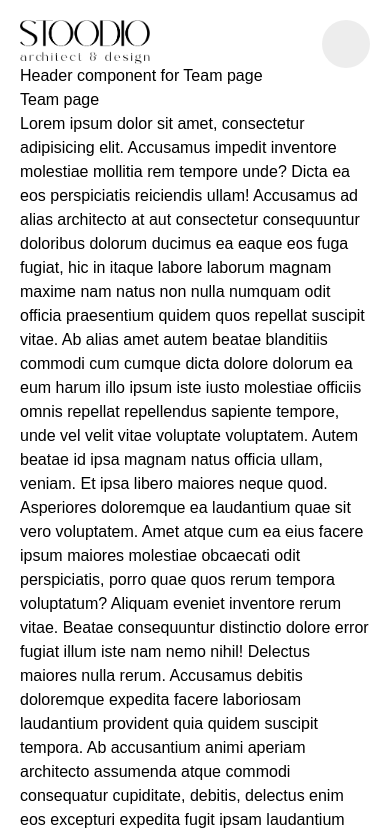
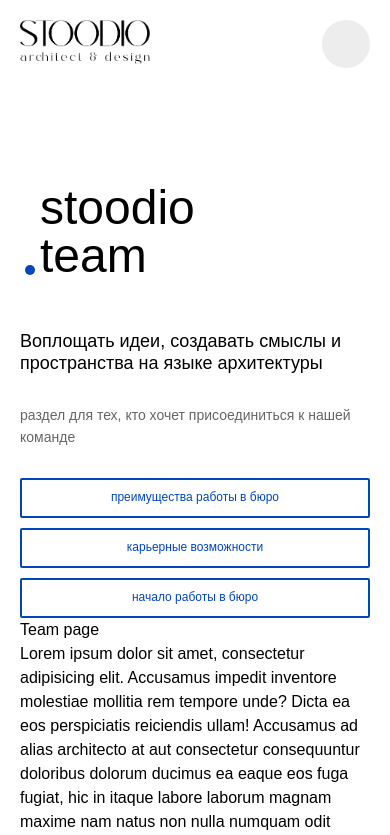
Before and after one commit to azizbek721/stoodio, a React (Create React App) app: page /team in a window 390 px wide. Shown: the top 835 px of the page. Built offline with nearby package versions, Linux system fonts and the light colour scheme; some icons are missing.

Commit message:
The Header component is added with full adaptive for Team page.

```diff
--- a/src/components/team/header/Header.js
+++ b/src/components/team/header/Header.js
@@ -1,9 +1,26 @@
 import React from 'react';
+import "./Header.scss"
 
 const Header = () => {
     return (
         <div className="container mx-auto">
-            Header component for Team page
+            <div className="team-header flex justify-end items-end">
+                <div className="team-head">
+                    <h1 className="team-head-title flex flex-col items-start">stoodio<span></span>team</h1>
+                    <div className="team-head-texts flex justify-between items-center">
+                        <h4>Воплощать идеи, создавать смыслы и пространства на языке архитектуры</h4>
+                        <p>раздел для тех, кто хочет присоединиться к нашей команде</p>
+                    </div>
+                    <div className="team-head-buttons flex justify-between items-center">
+                        {/* eslint-disable-next-line jsx-a11y/anchor-is-valid */}
+                        <a href="">преимущества работы в бюро</a>
+                        {/* eslint-disable-next-line jsx-a11y/anchor-is-valid */}
+                        <a href="">карьерные возможности</a>
+                        {/* eslint-disable-next-line jsx-a11y/anchor-is-valid */}
+                        <a href="">начало работы в бюро</a>
+                    </div>
+                </div>
+            </div>
         </div>
     );
 };
--- /dev/null
+++ b/src/components/team/header/Header.scss
@@ -0,0 +1,209 @@
+.team-header {
+  padding-top: 100px;
+  padding-right: 5%;
+  .team-head {
+    width: 600px;
+    .team-head-title {
+      font-size: 90px;
+      line-height: 77px;
+      font-weight: 500;
+      position: relative;
+      span {
+        width: 16px;
+        height: 16px;
+        border-radius: 50%;
+        background-color: #0047bb;
+        position: absolute;
+        left: -20px;
+        bottom: 5px;
+      }
+    }
+    .team-head-texts {
+      margin: 55px 0 45px 0;
+      h4 {
+        width: 335px;
+        color: #000000;
+        font-size: 24px;
+        line-height: 29px;
+        font-weight: 400;
+      }
+      p {
+        width: 200px;
+        color: #000000;
+        font-size: 17px;
+        line-height: 24px;
+        font-weight: 400;
+        opacity: 0.6;
+      }
+    }
+    .team-head-buttons {
+      grid-column-gap: 10px;
+      a {
+        width: 100%;
+        height: 40px;
+        padding: 10px 0;
+        color: #0047bb;
+        font-size: 12px;
+        line-height: 1.2;
+        font-weight: 400;
+        border: 2px solid #0047bb;
+        border-radius: 2px;
+        text-align: center;
+      }
+    }
+  }
+}
+
+@media only screen and (max-width: 1024px) {
+  .team-header {
+    padding-top: 100px;
+    padding-right: 0;
+    .team-head {
+      width: 500px;
+      .team-head-title {
+        position: relative;
+        span {
+          width: 16px;
+          height: 16px;
+          border-radius: 50%;
+          background-color: #0047bb;
+          position: absolute;
+          left: -20px;
+          bottom: 5px;
+        }
+      }
+      .team-head-texts {
+        p {
+          width: 200px;
+          color: #000000;
+          font-size: 17px;
+          line-height: 24px;
+          font-weight: 400;
+          opacity: 0.6;
+        }
+      }
+      .team-head-buttons {
+        grid-gap: 10px;
+        display: grid;
+        grid-template-columns: 1fr 1fr;
+      }
+    }
+  }
+}
+
+@media only screen and (max-width: 960px) {
+  .team-header {
+    padding-top: 140px;
+    .team-head {
+      width: 100%;
+      .team-head-title {
+        font-size: 72px;
+        line-height: 61px;
+        margin-left: 20px;
+        span {
+          width: 16px;
+          height: 16px;
+          border-radius: 50%;
+          background-color: #0047bb;
+          position: absolute;
+          left: -20px;
+          bottom: 5px;
+        }
+      }
+      .team-head-texts {
+        justify-content: normal;
+        grid-gap: 60px;
+        p {
+          width: 200px;
+          color: #000000;
+          font-size: 17px;
+          line-height: 24px;
+          font-weight: 400;
+          opacity: 0.6;
+        }
+      }
+      .team-head-buttons {
+        grid-gap: 10px;
+        display: flex;
+      }
+    }
+  }
+}
+
+@media only screen and (max-width: 650px) {
+  .team-header {
+    padding-top: 120px;
+    .team-head {
+      .team-head-title {
+        font-size: 72px;
+        line-height: 61px;
+        margin-left: 20px;
+        span {
+          width: 12px;
+          height: 12px;
+          left: -15px;
+          bottom: 5px;
+        }
+      }
+      .team-head-texts {
+        justify-content: normal;
+        grid-gap: 0;
+        margin: 50px 0 30px 0;
+        h4 {
+          width: auto;
+          font-size: 18px;
+          line-height: 22px;
+        }
+        p {
+          width: auto;
+          font-size: 14px;
+          line-height: 22px;
+        }
+      }
+      .team-head-buttons {
+        grid-gap: 10px;
+        display: grid;
+        grid-template-columns: 1fr 1fr;
+      }
+    }
+  }
+}
+
+@media only screen and (max-width: 450px) {
+  .team-header {
+    padding-top: 120px;
+    .team-head {
+      .team-head-title {
+        font-size: 48px;
+        line-height: 48px;
+        margin-left: 20px;
+        span {
+          width: 10px;
+          height: 10px;
+          left: -15px;
+          bottom: 5px;
+        }
+      }
+      .team-head-texts {
+        flex-direction: column;
+        grid-gap: 30px;
+        margin: 50px 0 30px 0;
+        h4 {
+          width: auto;
+          font-size: 18px;
+          line-height: 22px;
+        }
+        p {
+          width: auto;
+          font-size: 14px;
+          line-height: 22px;
+        }
+      }
+      .team-head-buttons {
+        grid-gap: 10px;
+        display: grid;
+        grid-template-columns: 1fr;
+      }
+    }
+  }
+}
```
